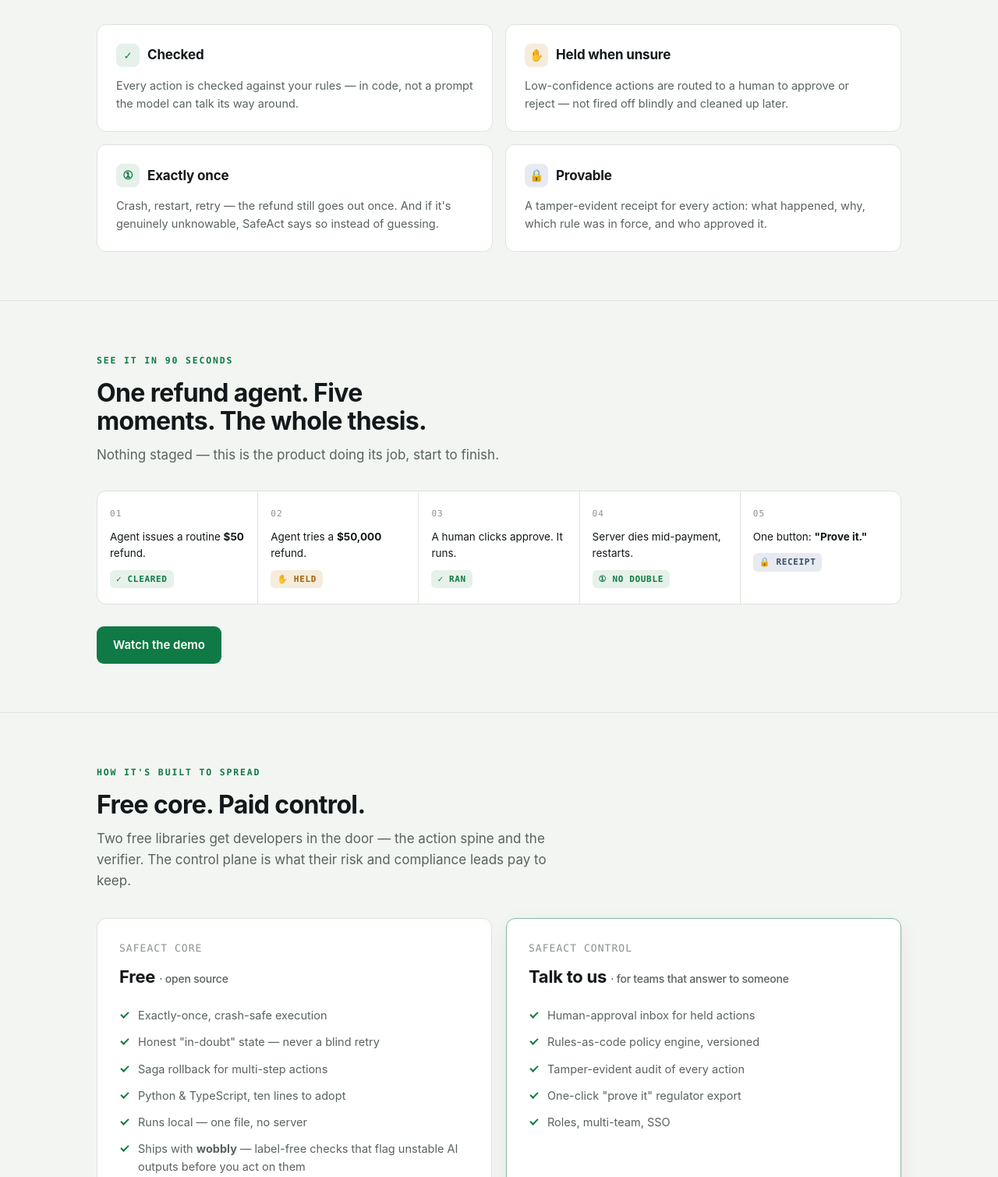
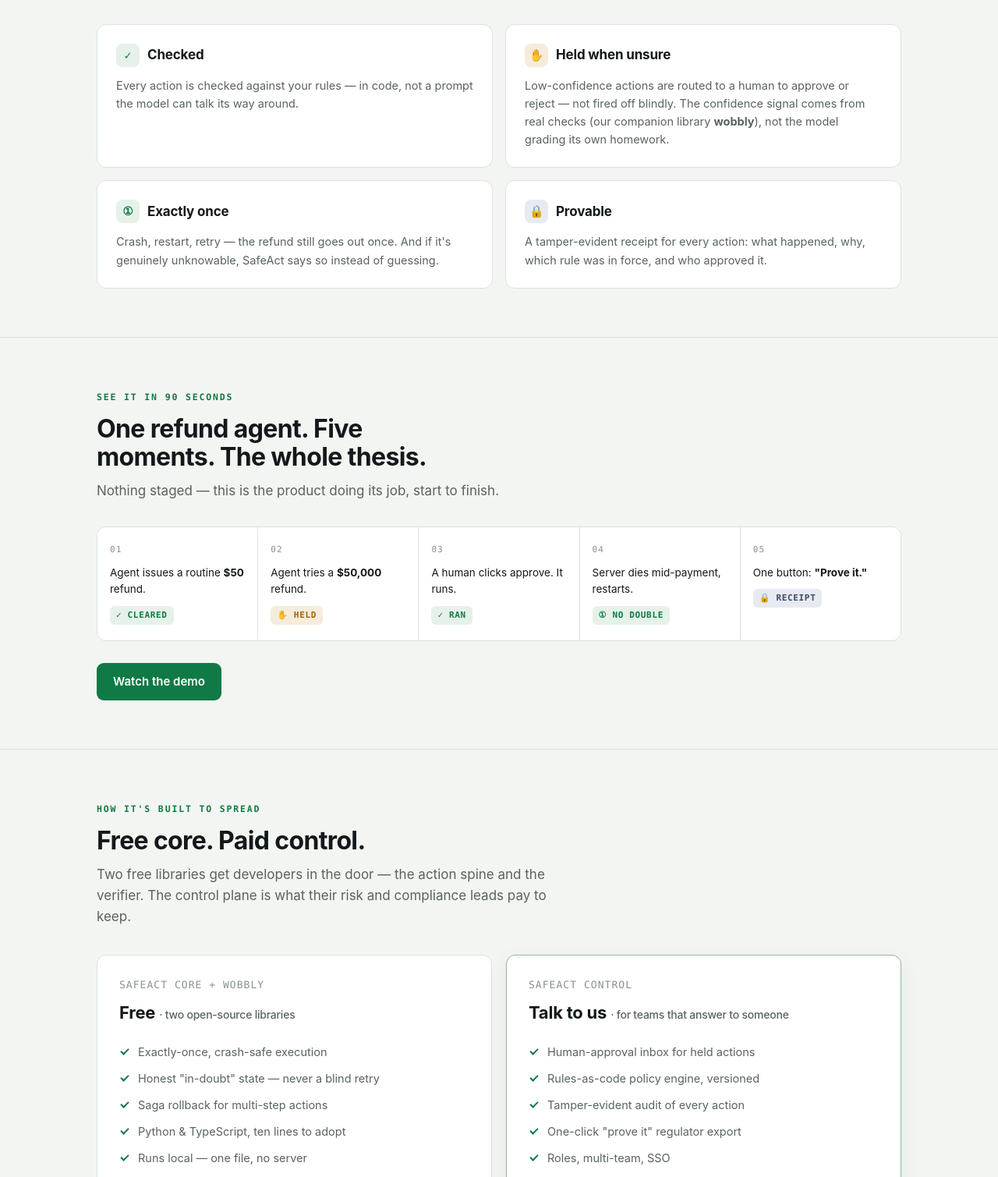
Before and after one commit to tarunagarwal1981/safeact, a plain HTML site: page docs/index.html in a window 1280 px wide. Shown: the part 1535-3044 px from the top of the page at 78% size. Drawn offline with Linux system fonts and the light colour scheme.

Commit message:
site: make wobbly visible (guarantee card + pricing header)

```diff
--- a/docs/index.html
+++ b/docs/index.html
@@ -318,7 +318,7 @@
         </div>
         <div class="card">
           <div class="g-label"><span class="g-ico hold" aria-hidden="true">✋</span><h3>Held when unsure</h3></div>
-          <p>Low-confidence actions are routed to a human to approve or reject — not fired off blindly and cleaned up later.</p>
+          <p>Low-confidence actions are routed to a human to approve or reject — not fired off blindly. The confidence signal comes from real checks (our companion library <b>wobbly</b>), not the model grading its own homework.</p>
         </div>
         <div class="card">
           <div class="g-label"><span class="g-ico once" aria-hidden="true">①</span><h3>Exactly once</h3></div>
@@ -361,8 +361,8 @@
       </div>
       <div class="tiers">
         <div class="tier">
-          <span class="t-name">SafeAct Core</span>
-          <div class="t-price">Free <span>· open source</span></div>
+          <span class="t-name">SafeAct Core + wobbly</span>
+          <div class="t-price">Free <span>· two open-source libraries</span></div>
           <ul>
             <li>Exactly-once, crash-safe execution</li>
             <li>Honest "in-doubt" state — never a blind retry</li>
```
